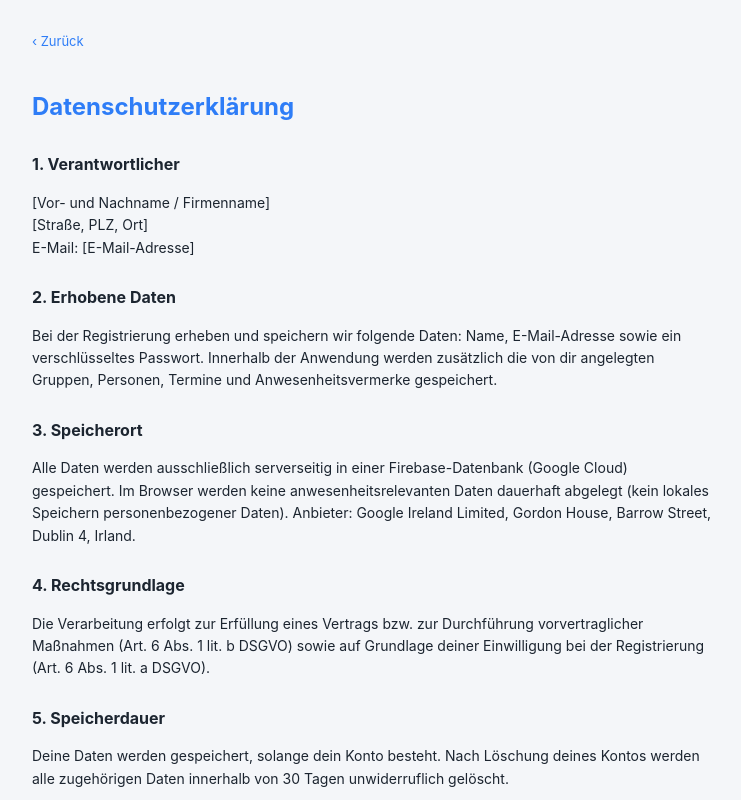
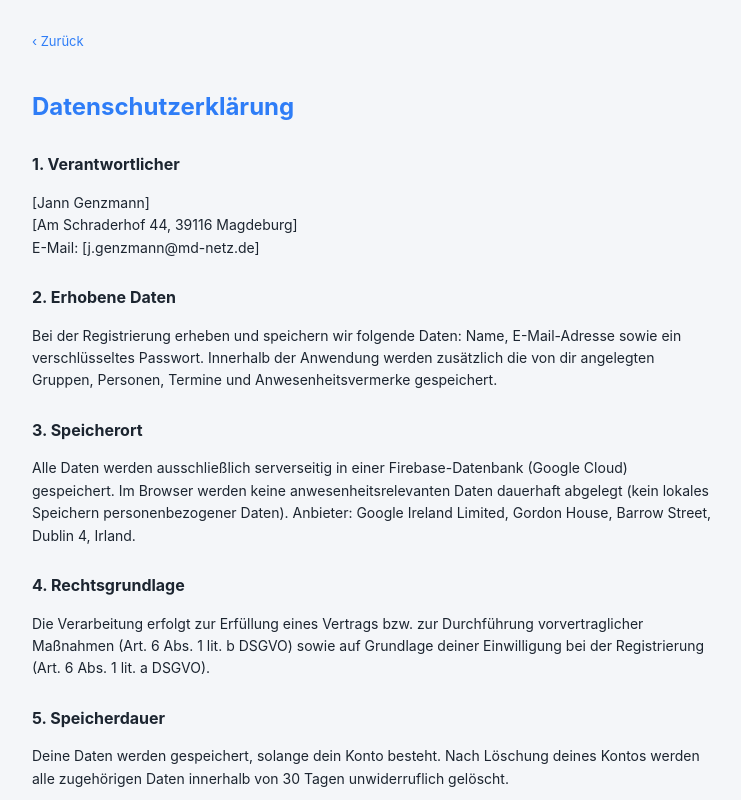
Before and after one commit to jggaming25/Anwesenheits-Tool, a plain HTML site: page datenschutz.html in a window 1280 px wide. Shown: the top 800 px of the page, without its empty margins (268-1009 px from the left). Drawn offline with Linux system fonts and the light colour scheme.

Commit message:
Update contact information in datenschutz.html

```diff
--- a/datenschutz.html
+++ b/datenschutz.html
@@ -13,9 +13,9 @@
 
   <h2>1. Verantwortlicher</h2>
   <p>
-    [Vor- und Nachname / Firmenname]<br>
-    [Straße, PLZ, Ort]<br>
-    E-Mail: [E-Mail-Adresse]
+    [Jann Genzmann]<br>
+    [Am Schraderhof 44, 39116 Magdeburg]<br>
+    E-Mail: [j.genzmann@md-netz.de]
   </p>
 
   <h2>2. Erhobene Daten</h2>
```
